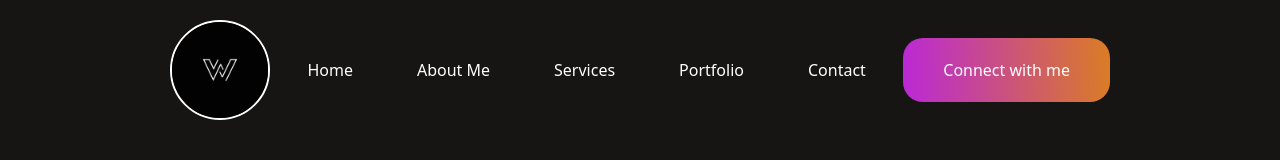
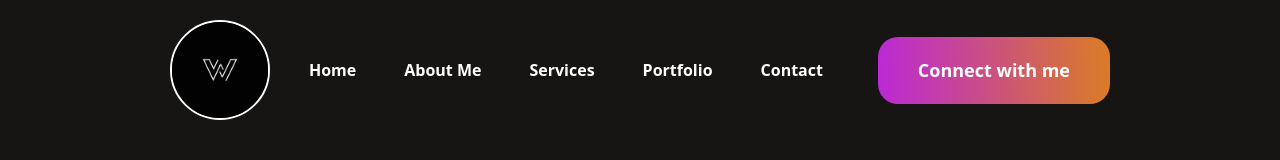
Before and after one commit to william2032/personal-portfolio, a React (Vite) app in the folder personal-portfolio/: page / in a window 1280 px wide. Shown: the top 160 px of the page. Built offline with nearby package versions, Linux system fonts and the light colour scheme.

Commit message:
added navbar functionality and email functionality

```diff
--- a/personal-portfolio/src/components/About.jsx
+++ b/personal-portfolio/src/components/About.jsx
@@ -4,7 +4,7 @@ import 'animate.css';
 
 const About = () => {
     return (
-        <section className="max-w-screen-xl  flex flex-col  about">
+        <section className="max-w-screen-xl  flex flex-col  about" id="about">
             <div className="about-title cursor-pointer ">
                 <h1 >About Me</h1>
             </div>
--- a/personal-portfolio/src/components/Contact.jsx
+++ b/personal-portfolio/src/components/Contact.jsx
@@ -2,8 +2,35 @@ import React from 'react'
 import { gmail, location, phone } from '../assets'
 
 const Contact = () => {
+    const [result, setResult] = React.useState("");
+
+    const onSubmit = async (event) => {
+        event.preventDefault();
+        setResult("Sending....");
+        const formData = new FormData(event.target);
+
+        formData.append("access_key", "80637bf6-57cb-4661-b552-a6d9d51fe54a");
+
+        const response = await fetch("https://api.web3forms.com/submit", {
+            method: "POST",
+            body: formData
+        });
+
+        const data = await response.json();
+
+        if (data.success) {
+
+            setResult("Form Submitted Successfully");
+            alert("Form Submitted Successfully");
+            event.target.reset();
+        } else {
+            console.log("Error", data);
+            setResult(data.message);
+        }
+
+    };
     return (
-        <section >
+        <section id='contact'>
             <div className='max-w-screen-xl mx-auto flex flex-col justify-center contact'>
                 <div>
                     <h1 className='contact-title'>Get in touch</h1>
@@ -28,7 +55,7 @@ const Contact = () => {
                         </div>
                     </div>
                     {/* todo add email feature */}
-                    <form className='contact-right flex  flex-col text-start gap-[30px] font'>
+                    <form onSubmit={onSubmit} className='contact-right flex  flex-col text-start gap-[30px] font'>
                         <label htmlFor="">Your Name</label>
                         <input type="text" name="name" placeholder='Enter your name' />
                         <label htmlFor="">Your Email</label>
--- a/personal-portfolio/src/components/Hero.jsx
+++ b/personal-portfolio/src/components/Hero.jsx
@@ -2,14 +2,24 @@ import React from 'react'
 
 const Hero = () => {
     return (
-        <section className='max-w-screen-xl mx-auto overflow-hidden flex flex-row justify-between hero'>
+        <section className='max-w-screen-xl mx-auto overflow-hidden flex flex-row justify-between hero' id='home'>
             <div className='flex flex-col '>
                 <h1 >
                     <span>I'm  William Kivindu,</span>  frontend  developer based in Kenya. </h1>
                 <p>I am a intermediate web developer from chuka University with a 2+ years of experience with multiple web techonlogies ...</p>
                 <div className='cursor-pointer flex flex-row gap-[40px] mb-[50px]text-center text-[20px] hero-action '>
                     <div className='hero-connect cursor-pointer'>
-                        <button >Connect with me</button>
+                        <a href="#contact"
+                            onClick={(e) => {
+                                e.preventDefault();
+                                document.querySelector(`#contact`).scrollIntoView({
+                                    behavior: "smooth",
+                                    block: "start",
+
+                                });
+                            }}
+                        >
+                            <button >Connect with me</button></a>
                     </div>
 
                     <div className='hero-resume'>
--- a/personal-portfolio/src/components/Navbar.jsx
+++ b/personal-portfolio/src/components/Navbar.jsx
@@ -1,23 +1,55 @@
-import { logo } from "../assets"
+import { useState } from "react"
+import { about, logo } from "../assets"
 import { navLinks } from "../constants"
 
 const Navbar = () => {
+  const [active, setActive] = useState("Home");
+
   return (
-    <nav className="navbar font-outfit flex flex-row  justify-between ">
+    <nav className="navbar font-outfit flex flex-row  justify-between" >
       <div className="logo">
         <img src={logo} alt="logo" />
       </div>
       <div>
-        <ul className="nav-menu gap-10 text-5">
+        <ul className="nav-menu gap-10 text-5 ">
           {navLinks.map((nav, index) => (
-            <li key={index} className="list space-x-3 px-3 ">
-              {nav.title}
+            <li key={index} className={`list space-x-3 px-3 cursor-pointer scro ${active === nav.title} ? font-semibold  text-white rounded md:bg-transparent  md:p-0 dark:text-white   : hover:text-blue-500
+            } ${index === navLinks.length - 1 ? "mr-4" : "mr-2"}`}
+              onClick={() => setActive(nav.title)}>
+              <a
+                href={`#${nav.id}`}
+                onClick={(e) => {
+                  e.preventDefault();
+                  document.querySelector(`#${nav.id}`).scrollIntoView({
+                    behavior: "smooth",
+                    block: "start",
+
+                  });
+                }}
+              >
+                {nav.title}
+              </a>
+
             </li>
           ))}
         </ul>
       </div>
       <div>
-        <button className="cursor-pointer nav_connect">Connect with me</button>
+        <a href="#contact"
+          onClick={(e) => {
+            e.preventDefault();
+            document.querySelector(`#contact`).scrollIntoView({
+              behavior: "smooth",
+              block: "start",
+
+            });
+          }}
+        >
+          <button className="cursor-pointer nav_connect text-[18px] font-semibold">
+
+            Connect with me</button>
+        </a>
+
       </div>
     </nav>
 
--- a/personal-portfolio/src/components/Services.jsx
+++ b/personal-portfolio/src/components/Services.jsx
@@ -12,7 +12,7 @@ const Services = () => {
         setShowAll(!showAll)
     );
     return (
-        <section>
+        <section id='services'>
             <div className='max-w-screen-xl mx-auto flex flex-col justify-center  services'>
                 <div className=' font-semibold font-outfit services-title'>
                     <h1>My Services</h1>
--- a/personal-portfolio/src/constants/index.js
+++ b/personal-portfolio/src/constants/index.js
@@ -7,7 +7,7 @@ export const navLinks = [
     },
 
     {
-        id: "about me",
+        id: "about",
         title: "About Me",
     },
     {
```
